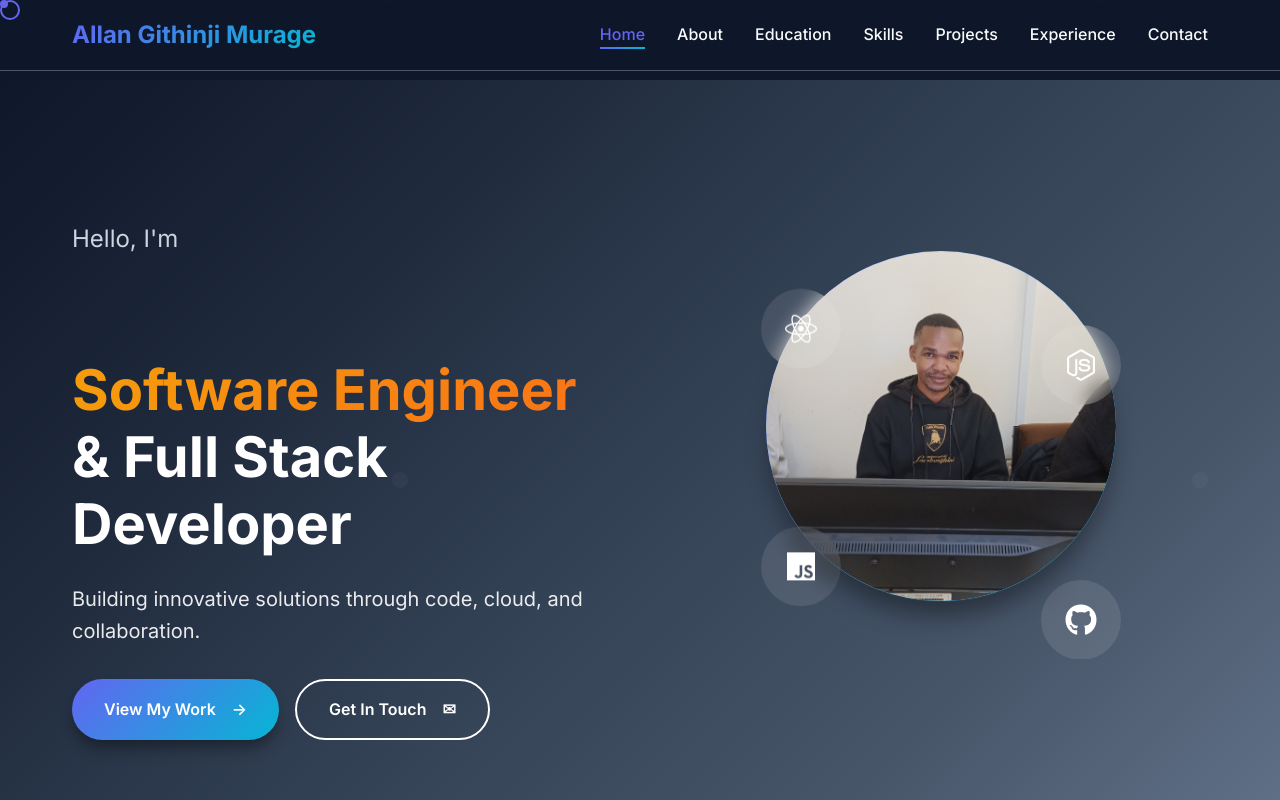
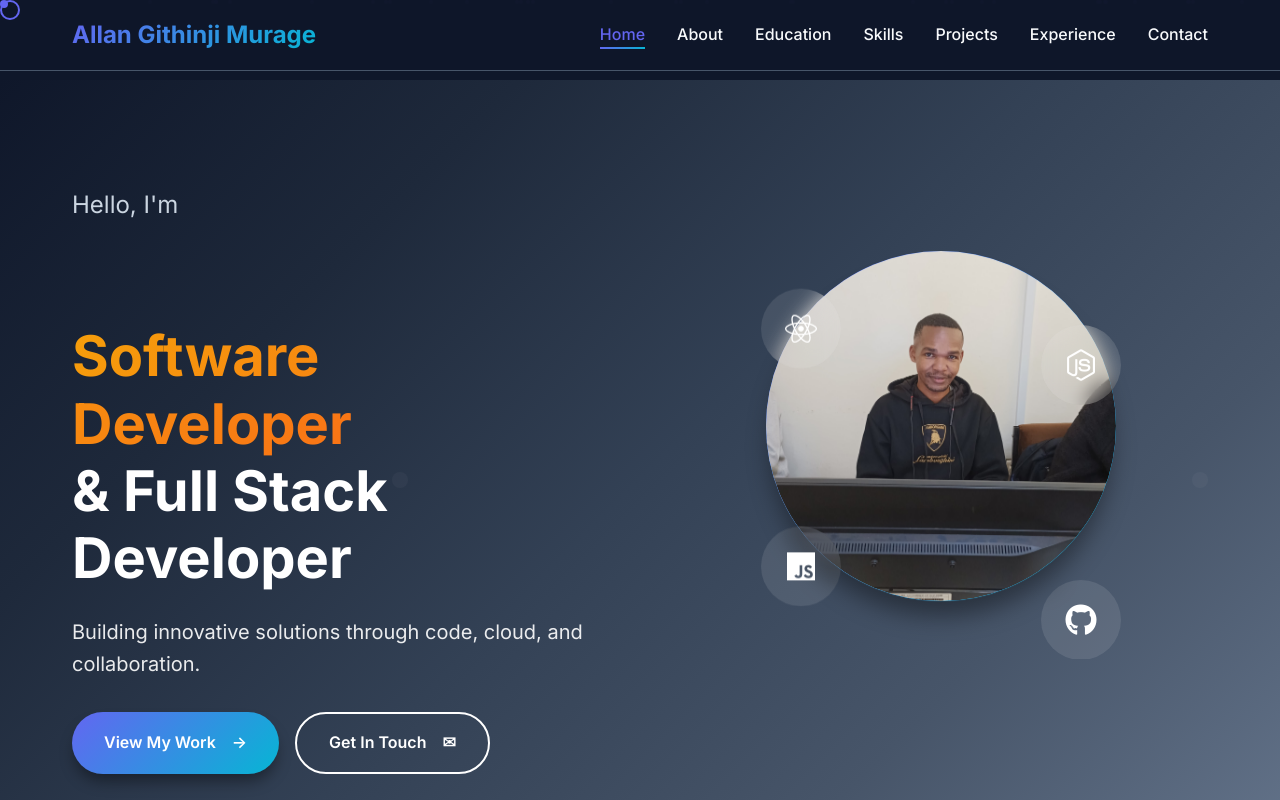
Before and after one commit to slight125/Portfolio, a plain HTML site: page index.html in a window 1280 px wide. Shown: the top 800 px of the page. Drawn offline with Linux system fonts and the light colour scheme.

Commit message:
first commit

```diff
--- a/index.html
+++ b/index.html
@@ -122,7 +122,7 @@
             </h2>
           </div>
           <h1 class="hero-title">
-            <span class="gradient-text">Software Engineer</span>
+            <span class="gradient-text">Software Developer</span>
             <br>& Full Stack Developer
           </h1>
           <p class="hero-subtitle">Building innovative solutions through code, cloud, and collaboration.</p>
```
